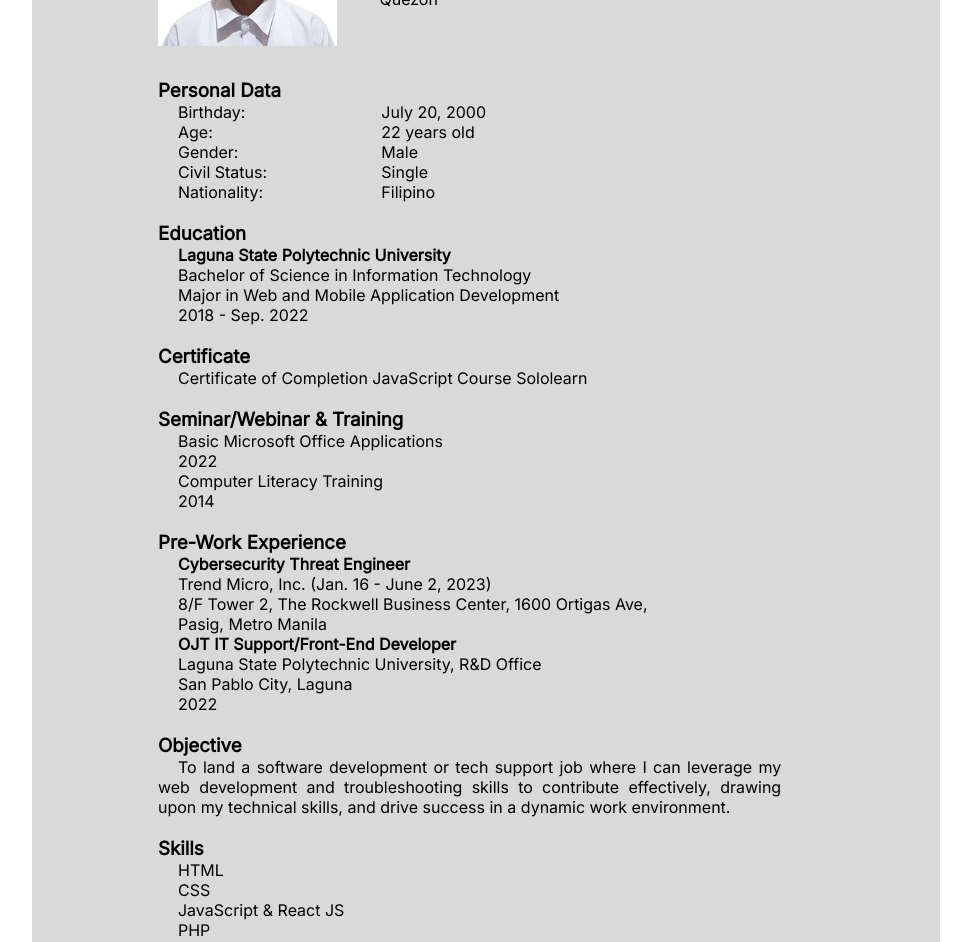
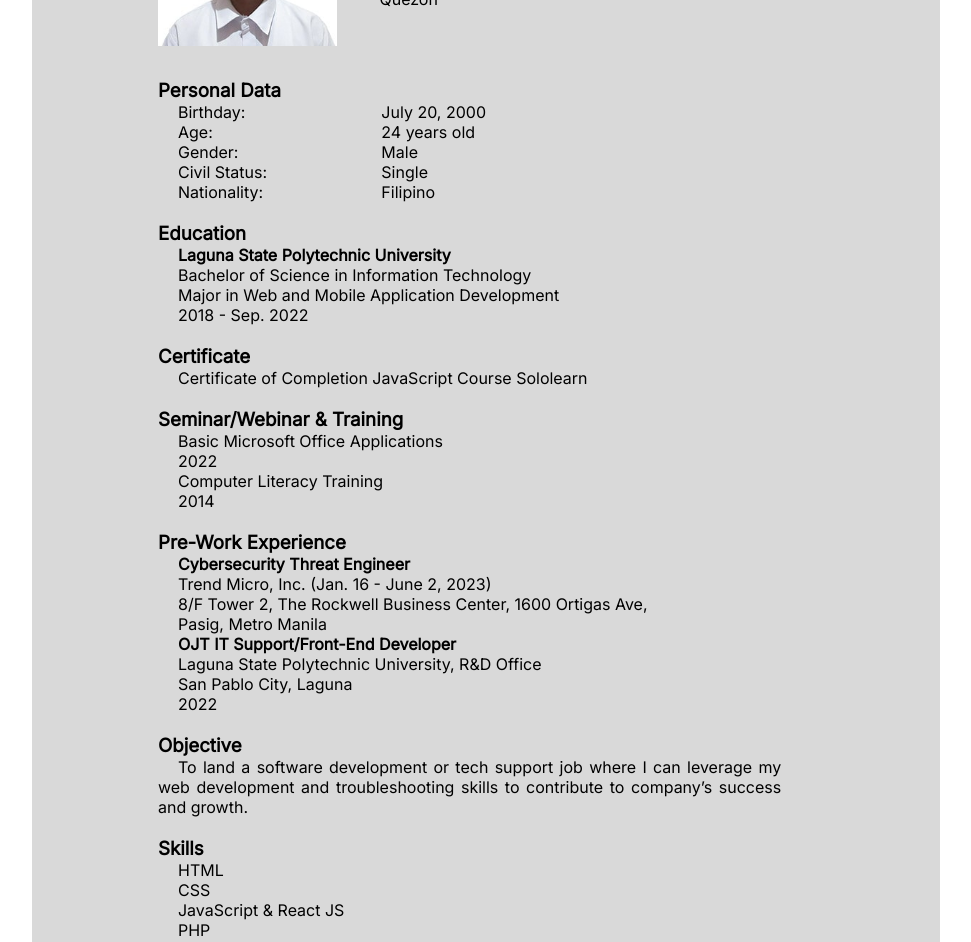
Before and after one commit to darrellabuguen/tsx-portfolio, a React (Vite) app: page / in a window 1280 px wide. Shown: the part 2860-3802 px from the top of the page, without its empty margins (154-1125 px from the left). Built offline with nearby package versions, Linux system fonts and the light colour scheme.

Commit message:
Updated birthday and objective

```diff
--- a/src/components/Pages.tsx
+++ b/src/components/Pages.tsx
@@ -190,7 +190,7 @@ const Pages = () => {
                             </div>
                             <div className="data-info">
                                 <p>July 20, 2000</p>
-                                <p>22 years old</p>
+                                <p>24 years old</p>
                                 <p>Male</p>
                                 <p>Single</p>
                                 <p>Filipino</p>
@@ -237,8 +237,8 @@ const Pages = () => {
                     <div className="indent" style={{ width: "95%" }}>
                         <p style={{ textAlign: "justify" }}>
                             To land a software development or tech support job where I can leverage my
-                            web development and troubleshooting skills to contribute effectively, drawing
-                            upon my technical skills, and drive success in a dynamic work environment.
+                            web development and troubleshooting skills to contribute to company’s success
+                            and growth.
                         </p>
                     </div>
                     <br />
```
